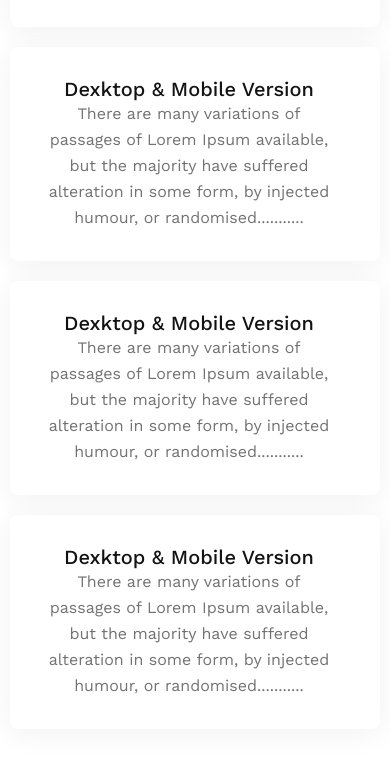
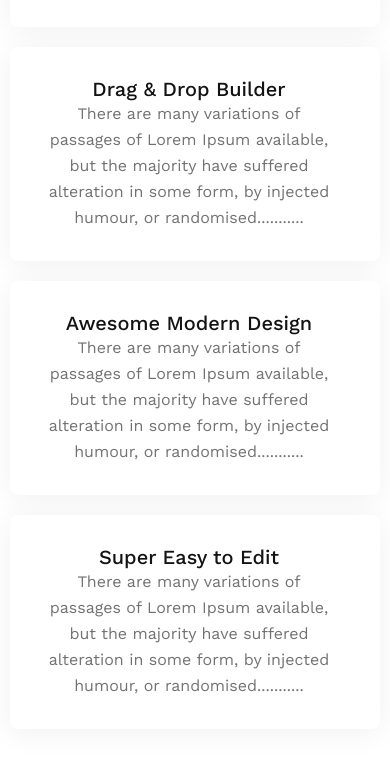
Before and after one commit to pitamchandra/ph-assignment-two, a plain HTML site: page index.html in a window 390 px wide. Shown: the part 3415-4196 px from the top of the page. Drawn offline with nearby package versions, Linux system fonts and the light colour scheme.

```diff
--- a/index.html
+++ b/index.html
@@ -74,19 +74,19 @@
                             randomised...........</p>
                     </div>
                     <div class="feature_details">
-                        <h3>Dexktop & Mobile Version</h3>
+                        <h3>Drag & Drop Builder</h3>
                         <p class="common_description">There are many variations of passages of Lorem Ipsum available,
                             but the majority have suffered alteration in some form, by injected humour, or
                             randomised...........</p>
                     </div>
                     <div class="feature_details">
-                        <h3>Dexktop & Mobile Version</h3>
+                        <h3>Awesome Modern Design</h3>
                         <p class="common_description">There are many variations of passages of Lorem Ipsum available,
                             but the majority have suffered alteration in some form, by injected humour, or
                             randomised...........</p>
                     </div>
                     <div class="feature_details">
-                        <h3>Dexktop & Mobile Version</h3>
+                        <h3>Super Easy to Edit</h3>
                         <p class="common_description">There are many variations of passages of Lorem Ipsum available,
                             but the majority have suffered alteration in some form, by injected humour, or
                             randomised...........</p>
--- a/styles/style.css
+++ b/styles/style.css
@@ -460,6 +460,9 @@ footer .footer_text{
         flex-direction: column;
         padding: 0px 100px;
     }
+    .contact .contact_area{
+        padding: 30px 20px;
+    }
     .contact_form {
         padding: 26px;
     }
```
